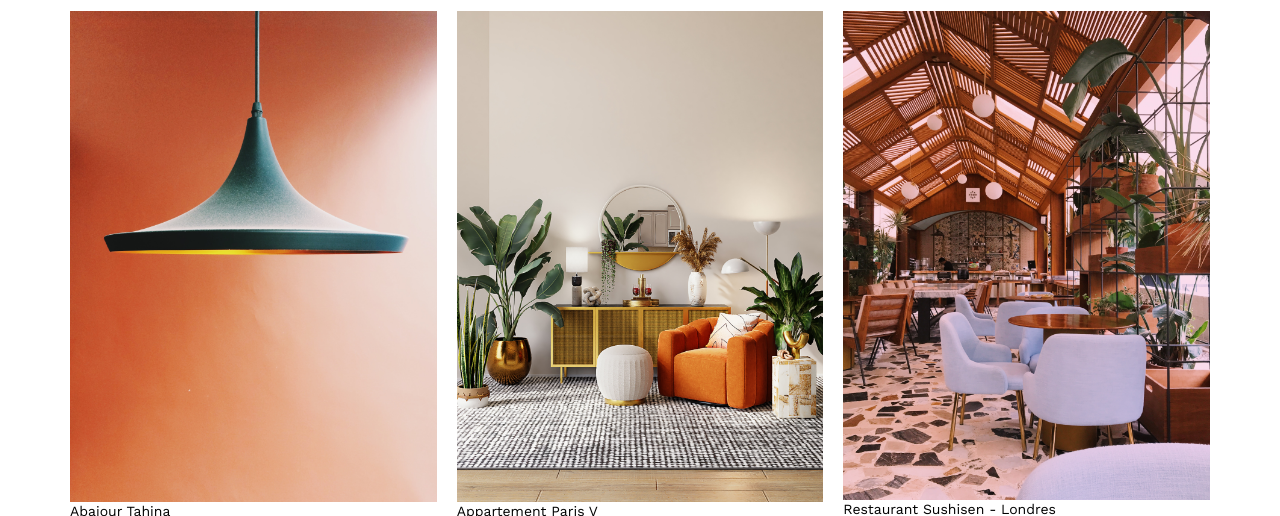
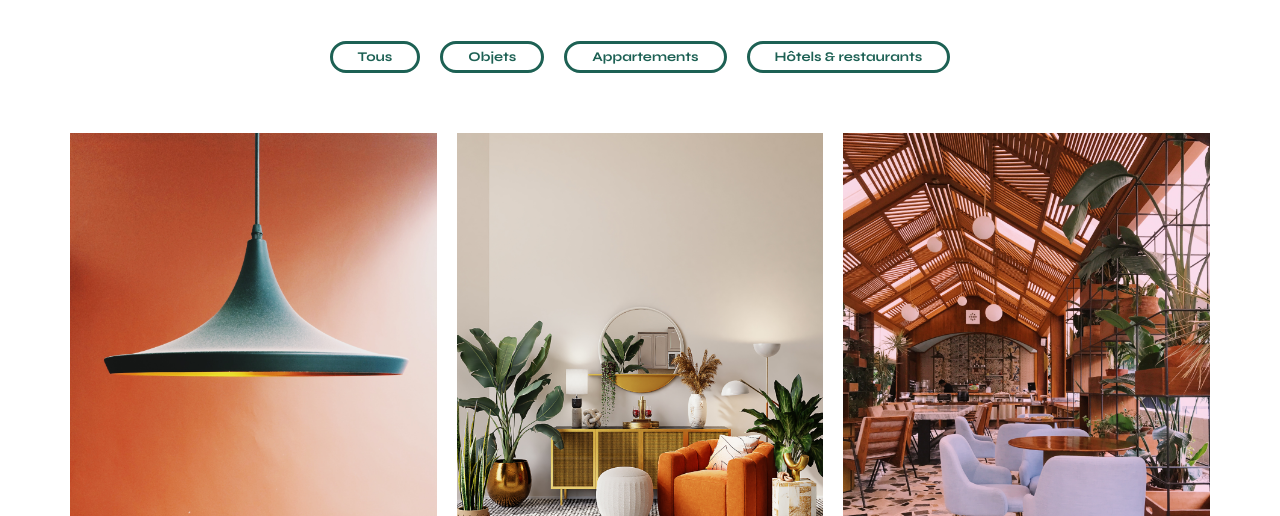
Before and after one commit to ignaciokingston/OpenclassroomProjet3.1, a plain HTML site: page FrontEnd/index.html in a window 1280 px wide. Shown: the part 584-1100 px from the top of the page. Drawn offline with nearby package versions, Linux system fonts and the light colour scheme.

Commit message:
Filtres index html et css + login js (pas fonctionnel encore)

```diff
--- a/FrontEnd/assets/style.css
+++ b/FrontEnd/assets/style.css
@@ -191,6 +191,32 @@ footer nav ul {
 	margin: 2em
 }
 
+/* filtres */
+
+.filtres{
+	display: flex;
+	flex-direction: row;
+	justify-content: center;
+	margin: 50px 0 50px 0;
+}
+
+.filtres button {
+	margin: 10px;
+	background-color: white;
+	border:#1D6154 solid;
+	color:#1D6154;
+	padding: 5px 25px 5px 25px;
+	border-radius: 90px;
+	font-weight: bold;
+	font-family: syne;
+}
+
+.filtres button:hover {
+	background-color:#1D6154;
+	cursor: pointer;
+	color:#FFFFFF
+}
+
 /* page de log in */
 
 .log-in {
@@ -225,6 +251,10 @@ footer nav ul {
 	margin-bottom: 10px;
 }
 
+.btn-connexion:hover {
+	cursor: pointer;
+}
+
 .log-in a {
 	color:black;
 }
--- a/FrontEnd/index.html
+++ b/FrontEnd/index.html
@@ -36,6 +36,12 @@
 	</section>
 	<section id="portfolio">
 		<h2>Mes Projets</h2>
+		<div class="filtres">
+			<button class="btn-tous">Tous</button>
+			<button class="btn-objets">Objets</button>
+			<button class="btn-appartements">Appartements</button>
+			<button class="btn-hotel">Hôtels & restaurants</button>
+		</div>
 		<div class="gallery">
 			<figure>
 				<img src="assets/images/abajour-tahina.png" alt="Abajour Tahina">
```
Also changed, not shown: FrontEnd/connexion.html (+4 -3 lines), FrontEnd/login.js (added, +16 -0 lines), 1 other file.
